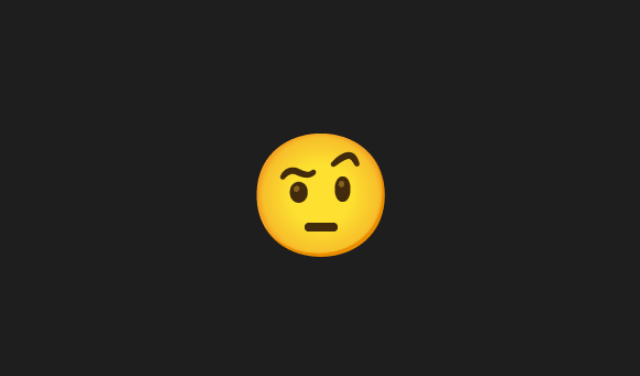
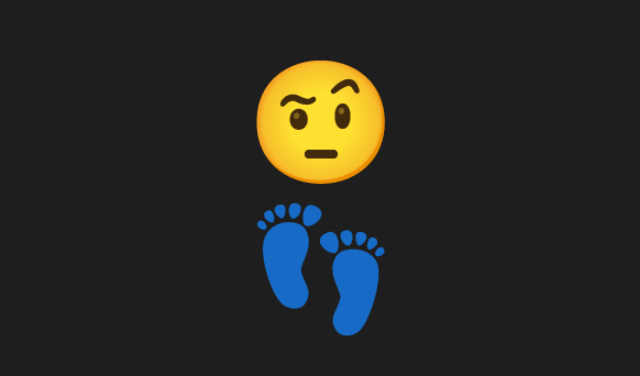
Before and after one commit to lintonye/smileys-in-motion, a React (Create React App) app in the folder smileys-in-motion-demos/: page / in a window 1280 px wide. Shown: the part 206-582 px from the top of the page, without its empty margins (319-959 px from the left). Built offline with nearby package versions, Linux system fonts and the light colour scheme.

Commit message:
Add simple drag

```diff
--- a/smileys-in-motion-demos/src/DragAndLayoutAnimation.js
+++ b/smileys-in-motion-demos/src/DragAndLayoutAnimation.js
@@ -5,6 +5,7 @@ import {
   motion,
   useMotionValue,
   useMotionTemplate,
+  useCycle,
 } from "framer-motion";
 import produce from "immer";
 import { useEffect } from "react";
@@ -88,7 +89,15 @@ function DragToReorder() {
 }
 
 function SimpleDrag() {
-  return <motion.div drag>🤨</motion.div>;
+  const smileyX = useMotionValue(0);
+  return (
+    <div>
+      <motion.div drag style={{ x: smileyX }}>
+        🤨
+      </motion.div>
+      <motion.div>👣</motion.div>
+    </div>
+  );
 }
 
 export function DragAndLayoutAnimation() {
```
